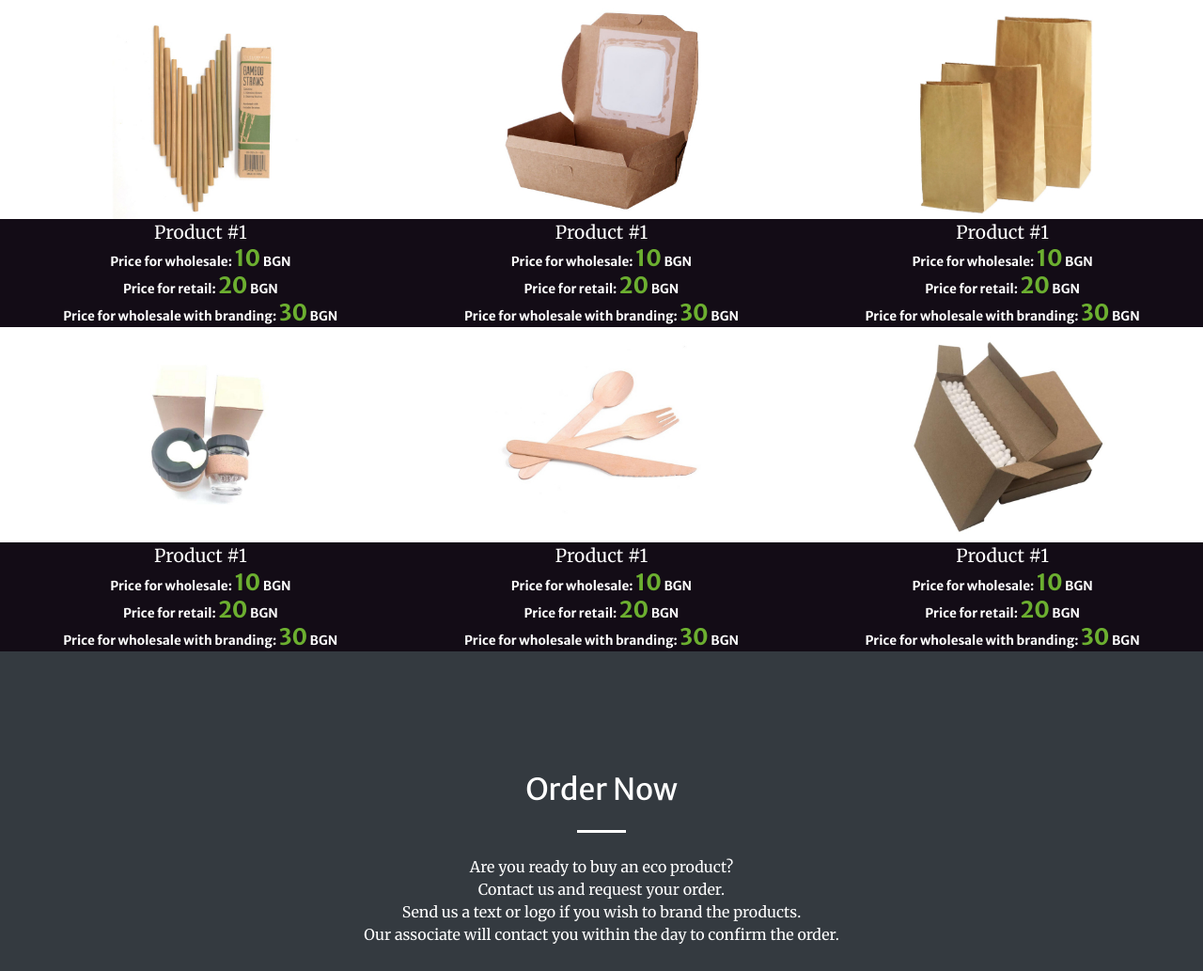
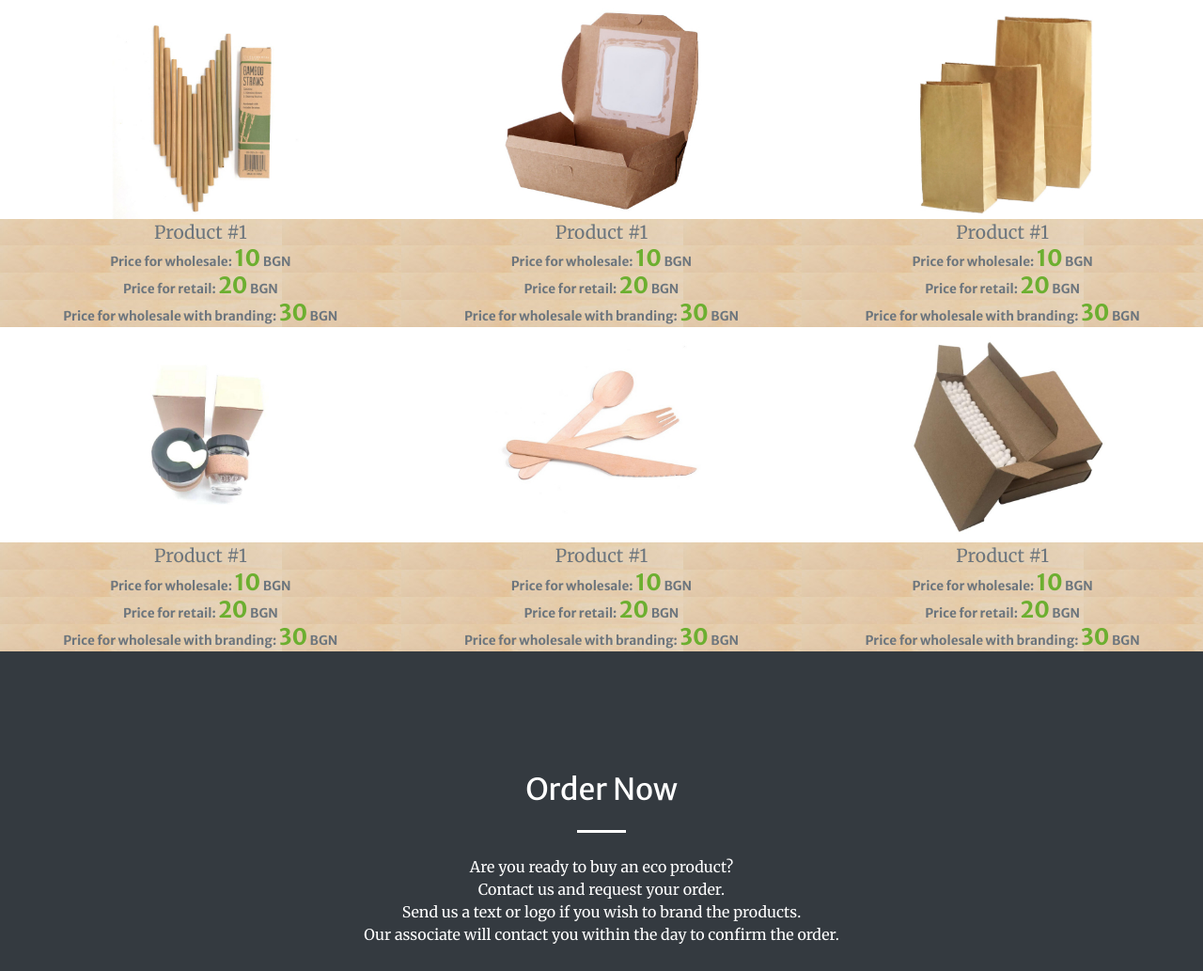
Before and after one commit to Sesi0/SuperECO, a website with bundled scripts: page index.html in a window 1280 px wide. Shown: the part 1395-2428 px from the top of the page at 94% size. Built offline with nearby package versions, Linux system fonts and the light colour scheme.

Commit message:
Product style addings

```diff
--- a/index.html
+++ b/index.html
@@ -90,16 +90,16 @@
           <a class="portfolio-box" href="products/product1.html">
             <img class="img-fluid" src="img/portfolio/thumbnails/product1/1.jpg" alt="">
             <div class="portfolio-box-caption">
-              <div class="product-name text-white">
+              <div class="product-name text-muted">
                 Product #1
               </div>
-              <div class="product-price text-white">
+              <div class="product-price text-muted">
                 Price for wholesale: <span class="text-success font-weight-bold h4">10</span> BGN
               </div>
-              <div class="product-price text-white">
+              <div class="product-price text-muted">
                 Price for retail: <span class="text-success font-weight-bold h4">20</span> BGN
               </div>
-              <div class="product-price text-white">
+              <div class="product-price text-muted">
                 Price for wholesale with branding: <span class="text-success font-weight-bold h4">30</span> BGN
               </div>
             </div>
@@ -109,16 +109,16 @@
           <a class="portfolio-box" href="products/product2.html">
             <img class="img-fluid" src="img/portfolio/thumbnails/2.jpg" alt="">
             <div class="portfolio-box-caption">
-              <div class="product-name text-white">
+              <div class="product-name text-muted">
                 Product #1
               </div>
-              <div class="product-price text-white">
+              <div class="product-price text-muted">
                 Price for wholesale: <span class="text-success font-weight-bold h4">10</span> BGN
               </div>
-              <div class="product-price text-white">
+              <div class="product-price text-muted">
                 Price for retail: <span class="text-success font-weight-bold h4">20</span> BGN
               </div>
-              <div class="product-price text-white">
+              <div class="product-price text-muted">
                 Price for wholesale with branding: <span class="text-success font-weight-bold h4">30</span> BGN
               </div>
             </div>
@@ -128,16 +128,16 @@
           <a class="portfolio-box" href="products/product3.html">
             <img class="img-fluid" src="img/portfolio/thumbnails/3.jpg" alt="">
             <div class="portfolio-box-caption">
-              <div class="product-name text-white">
+              <div class="product-name text-muted">
                 Product #1
               </div>
-              <div class="product-price text-white">
+              <div class="product-price text-muted">
                 Price for wholesale: <span class="text-success font-weight-bold h4">10</span> BGN
               </div>
-              <div class="product-price text-white">
+              <div class="product-price text-muted">
                 Price for retail: <span class="text-success font-weight-bold h4">20</span> BGN
               </div>
-              <div class="product-price text-white">
+              <div class="product-price text-muted">
                 Price for wholesale with branding: <span class="text-success font-weight-bold h4">30</span> BGN
               </div>
             </div>
@@ -147,16 +147,16 @@
           <a class="portfolio-box" href="products/product4.html">
             <img class="img-fluid" src="img/portfolio/thumbnails/4.jpg" alt="">
             <div class="portfolio-box-caption">
-              <div class="product-name text-white">
+              <div class="product-name text-muted">
                 Product #1
               </div>
-              <div class="product-price text-white">
+              <div class="product-price text-muted">
                 Price for wholesale: <span class="text-success font-weight-bold h4">10</span> BGN
               </div>
-              <div class="product-price text-white">
+              <div class="product-price text-muted">
                 Price for retail: <span class="text-success font-weight-bold h4">20</span> BGN
               </div>
-              <div class="product-price text-white">
+              <div class="product-price text-muted">
                 Price for wholesale with branding: <span class="text-success font-weight-bold h4">30</span> BGN
               </div>
             </div>
@@ -166,16 +166,16 @@
           <a class="portfolio-box" href="products/product5.html">
             <img class="img-fluid" src="img/portfolio/thumbnails/5.jpg" alt="">
             <div class="portfolio-box-caption">
-              <div class="product-name text-white">
+              <div class="product-name text-muted">
                 Product #1
               </div>
-              <div class="product-price text-white">
+              <div class="product-price text-muted">
                 Price for wholesale: <span class="text-success font-weight-bold h4">10</span> BGN
               </div>
-              <div class="product-price text-white">
+              <div class="product-price text-muted">
                 Price for retail: <span class="text-success font-weight-bold h4">20</span> BGN
               </div>
-              <div class="product-price text-white">
+              <div class="product-price text-muted">
                 Price for wholesale with branding: <span class="text-success font-weight-bold h4">30</span> BGN
               </div>
             </div>
@@ -185,16 +185,16 @@
           <a class="portfolio-box" href="products/product6.html">
             <img class="img-fluid" src="img/portfolio/thumbnails/6.jpg" alt="">
             <div class="portfolio-box-caption">
-              <div class="product-name text-white">
+              <div class="product-name text-muted">
                 Product #1
               </div>
-              <div class="product-price text-white">
+              <div class="product-price text-muted">
                 Price for wholesale: <span class="text-success font-weight-bold h4">10</span> BGN
               </div>
-              <div class="product-price text-white">
+              <div class="product-price text-muted">
                 Price for retail: <span class="text-success font-weight-bold h4">20</span> BGN
               </div>
-              <div class="product-price text-white">
+              <div class="product-price text-muted">
                 Price for wholesale with branding: <span class="text-success font-weight-bold h4">30</span> BGN
               </div>
             </div>
--- a/scss/_portfolio.scss
+++ b/scss/_portfolio.scss
@@ -20,13 +20,13 @@
         color: $midnightblack;
         text-align: center;
         .product-price {
-          background: $midnightblack;
+          background: url('../img/bg-productcaption.jpg');
           font-family: $font-family-sans-serif;
           font-size: 0.85rem;
           font-weight: 600;
         }
         .product-name {
-          background:$midnightblack;
+          background:url('../img/bg-productcaption.jpg');
           font-size: 1.2rem;
         }
       }
--- a/scss/_variables.scss
+++ b/scss/_variables.scss
@@ -7,7 +7,7 @@ $lightbrown: #c2a63d !default;
 $white: #ffffff !default;
 $midnightblack: #130c16;
 $green: #6caf30;
-$browngray: #9b9055;
+$browngray: #E6BF83;
 
 // Set primary color to green
 $primary: $white !default;
```
Also changed, not shown: products/product1.html (+1 -1 lines), products/product2.html (+1 -1 lines), products/product3.html (+1 -1 lines), products/product4.html (+1 -1 lines), products/product5.html (+1 -1 lines), products/product6.html (+1 -1 lines), css/creative.css, css/creative.min.css, img/bg-productcaption.jpg (added), products/img/product1/1.jpg (renamed from img/portfolio/fullsize/product1/1.jpg), products/img/product2/2.jpg (renamed from img/portfolio/fullsize/product2/2.jpg), products/img/product3/3.jpg (renamed from img/portfolio/fullsize/product3/3.jpg), products/img/product4/4.jpg (renamed from img/portfolio/fullsize/product4/4.jpg), products/img/product5/5.jpg (renamed from img/portfolio/fullsize/product5/5.jpg), 1 more files.
